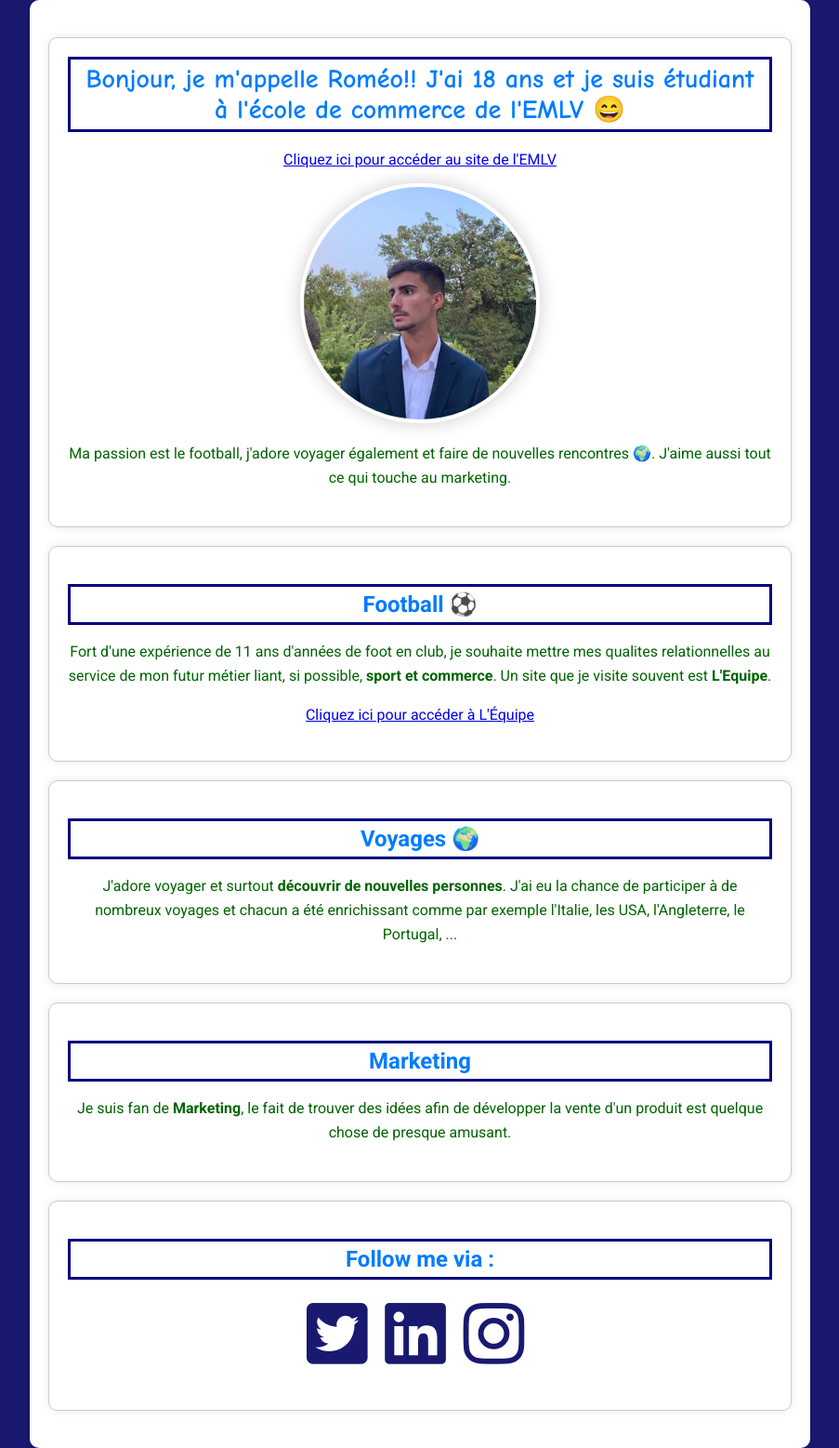
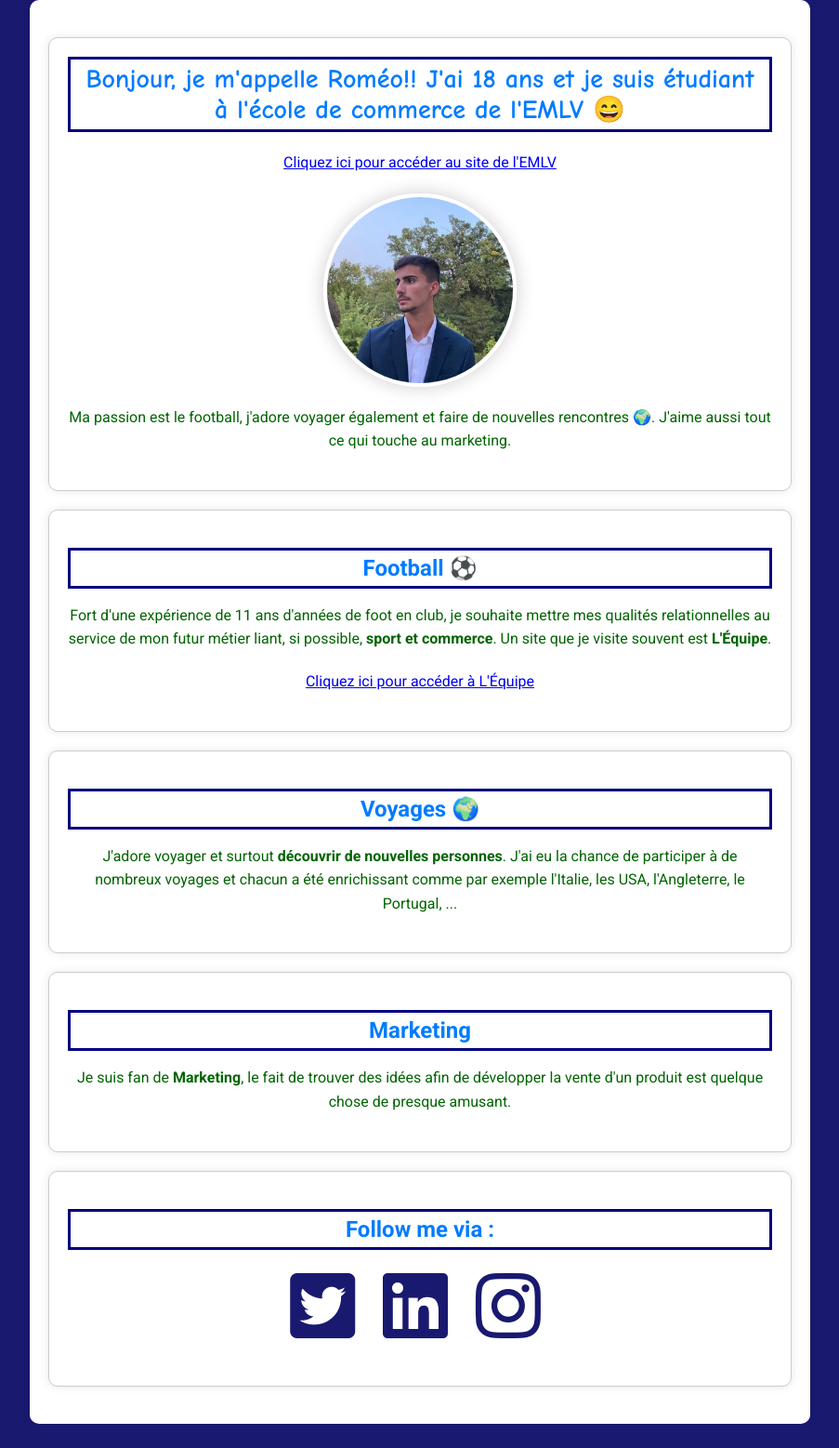
Before and after one commit to RomeoSalgado/Romss-Slg, a plain HTML site: page index.html in a window 1280 px wide. Shown: the whole page at 93% size, without its empty margins (188-1091 px from the left). After the commit the page ends 1531 px from the top, so only its background shows below. Drawn offline with Linux system fonts and the light colour scheme; files whose address does not match are found by name.

Commit message:
Add files via upload

```diff
--- a/index.html
+++ b/index.html
@@ -1,63 +1,71 @@
 <!DOCTYPE html>
 <html>
+
 <head>
     <title>my-profile</title>
     <meta charset="utf-8">
     <link href="https://fonts.googleapis.com/css?family=Lora:400,700|Roboto:300,400,500,700,900" rel="stylesheet">
     <link rel="stylesheet" href="style.css">
-    <link rel="stylesheet" href="https://use.fontawesome.com/releases/v5.2.0/css/all.css" integrity="sha384-hWVjflwFxL6sNzntih27bfxkr27PmbbK/iSvJ+a4+0owXq79v+lsFkW54bOGbiDQ" crossorigin="anonymous">
+    <link rel="stylesheet" href="https://use.fontawesome.com/releases/v5.2.0/css/all.css"
+        integrity="sha384-hWVjflwFxL6sNzntih27bfxkr27PmbbK/iSvJ+a4+0owXq79v+lsFkW54bOGbiDQ" crossorigin="anonymous">
 </head>
+
 <body>
     <div class="container">
         <div class="card-white" id="introduction">
             <h1>Bonjour, je m'appelle Roméo!! J'ai 18 ans et je suis étudiant à l'école de commerce de l'EMLV 😄</h1>
-         <title>Lien vers l'EMLV</title>
-  </head>
+            <p>
+                <a href="https://www.emlv.fr/" class="centered-link">Cliquez ici pour accéder au site de l'EMLV</a>
             </p>
-          <body>
-    <a href="https://www.emlv.fr/" class="centered-link">Cliquez ici pour accéder au site de l'EMLV</a>
-          </body>
             <p>
-        <img src="C:\Users\meosa\OneDrive - De Vinci\Bureau\picture.jpg" class="img-circle" width="100px" alt="Roméo Salgado">
+                <img src="C:\Users\meosa\OneDrive - De Vinci\Bureau\picture.jpg" class="img-circle" width="100px"
+                    alt="Roméo Salgado">
+            </p>
             <p>
-          Ma passion est le football, j'adore voyager également et faire de nouvelles rencontres 🌍. J'aime aussi tout ce qui touche au marketing.
+                Ma passion est le football, j'adore voyager également et faire de nouvelles rencontres 🌍. J'aime aussi tout
+                ce qui touche au marketing.
+            </p>
         </div>
         <div class="card-white">
             <h2>Football ⚽</h2>
             <p>
-          Fort d'une expérience de 11 ans d'années de foot en club, je souhaite mettre mes qualites relationnelles au service de mon futur métier liant, si possible, <strong>sport et commerce</strong>. Un site que je visite souvent est <strong>L'Equipe</strong>.
-          <head>
-    <title>Lien vers L'Équipe</title>
-          </head>
+                Fort d'une expérience de 11 ans d'années de foot en club, je souhaite mettre mes qualités relationnelles au
+                service de mon futur métier liant, si possible, <strong>sport et commerce</strong>. Un site que je visite
+                souvent est <strong>L'Équipe</strong>.
             </p>
-          <body>
+            <p>
                 <a href="https://www.lequipe.fr/" class="centered-link">Cliquez ici pour accéder à L'Équipe</a>
-  </body>
             </p>
         </div>
         <div class="card-white">
             <h2>Voyages 🌍</h2>
             <p>
-          J'adore voyager et surtout <strong>découvrir de nouvelles personnes</strong>. J'ai eu la chance de participer à de nombreux voyages et chacun a été enrichissant comme par exemple l'Italie, les USA, l'Angleterre, le Portugal, ...
+                J'adore voyager et surtout <strong>découvrir de nouvelles personnes</strong>. J'ai eu la chance de
+                participer à de nombreux voyages et chacun a été enrichissant comme par exemple l'Italie, les USA, l'Angleterre,
+                le Portugal, ...
             </p>
         </div>
         <div class="card-white">
             <h2>Marketing</h2>
             <p>
-          Je suis fan de <strong>Marketing</strong>, le fait de trouver des idées afin de développer la vente d'un produit est quelque chose de presque amusant.
+                Je suis fan de <strong>Marketing</strong>, le fait de trouver des idées afin de développer la vente d'un
+                produit est quelque chose de presque amusant.
             </p>
         </div>
         <div class="card-white">
             <h2>Follow me via :</h2>
             <ul class="list-inline">
-          </li>
                 <li>
                     <a href="https://twitter.com/romeos2101" target="_blank">
                         <i class="fab fa-twitter-square"></i>
                     </a>
+                </li>
+                <li>
                     <a href="https://www.linkedin.com/in/rom%C3%A9o-salgado-348405296/" target="_blank">
                         <i class="fab fa-linkedin"></i>
                     </a>
+                </li>
+                <li>
                     <a href="https://www.instagram.com/romeo.s92" target="_blank">
                         <i class="fab fa-instagram"></i>
                     </a>
@@ -66,4 +74,5 @@
         </div>
     </div>
 </body>
+
 </html>
--- a/style.css
+++ b/style.css
@@ -63,8 +63,8 @@ img.img-circle {
   justify-content: center; /* Centre horizontalement */
   align-items: center; /* Centre verticalement */
   margin: 0 auto; /* Pour centrer l'image horizontalement */
-  width: 250px; /* Ajustez la largeur souhaitée */
-  height: 250px; /* Ajustez la hauteur souhaitée (en gardant la même valeur pour maintenir un cercle) */
+  width: 200px; /* Ajustez la largeur souhaitée */
+  height: 200px; /* Ajustez la hauteur souhaitée (en gardant la même valeur pour maintenir un cercle) */
   object-fit: cover; /* Conserver la forme naturelle du contenu */
 }
 
@@ -90,6 +90,5 @@ img.img-circle {
 .list-inline a {
   text-decoration: none;
   color: #191970; /* Couleur des liens en bleu nuit */
-  font-size: 24px;
-font-size: 75px;
+  font-size: 80px; /* Taille de la police des liens */
 }
```
Lines whose indentation alone changed are shown as unchanged.
